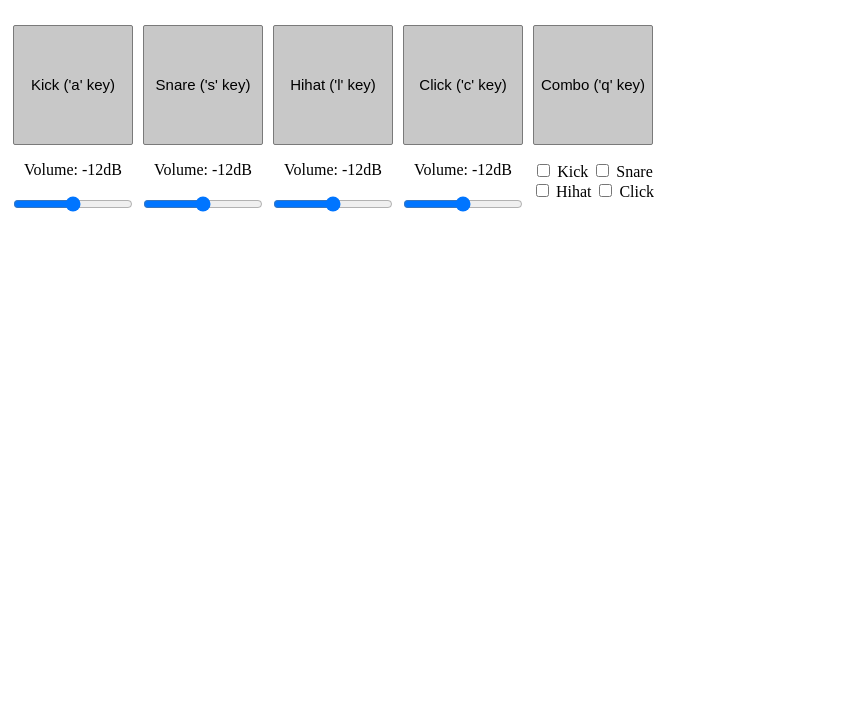
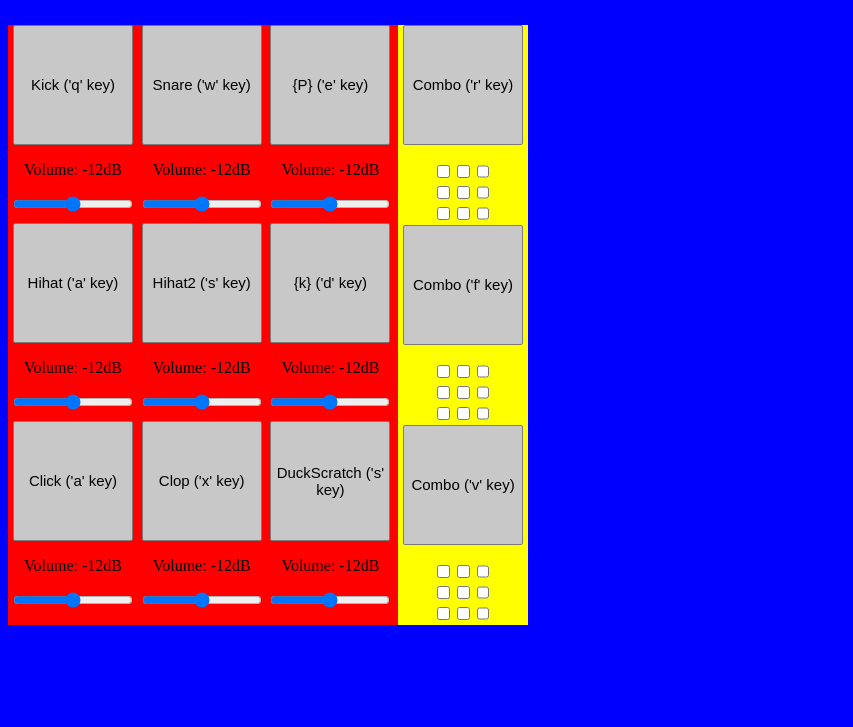
Before and after one commit to Yralec/Yralek.github.io, a plain HTML site: page beatbox/beatbox.html in a window 1280 px wide. Shown: the part 73-800 px from the top of the page, without its empty margins (0-853 px from the left). Drawn offline with Linux system fonts and the light colour scheme; no server answers.

Commit message:
beatbox update, 9 sounds 3 combo

```diff
--- a/beatbox/beatbox.html
+++ b/beatbox/beatbox.html
@@ -7,6 +7,12 @@
 </head>
 
 <style>
+	body{
+		background-color: blue;
+	}
+	h1 {
+		text-align: center;
+	}
     button {
         padding: 5px;
         background: rgb(200, 200, 200);
@@ -22,30 +28,58 @@
         border: 1px solid rgb(0,0,0);
         box-shadow: 0 0 2px 0 rgb(0,0,0);
     }
-    div#kick{
+    /*div#kick{
         width:130px;
-        height:600px;
+        height:220px;
         float:left;
     }
     #snare{
         width:130px;
-        height:600px;
+        height:220px;
         float:left;
     }
     #hihat{
         width:130px;
-        height:600px;
+        height:220px;
         float:left;
     }
     #click{
         width:130px;
-        height:600px;
+        height:220px;
         float:left;
+    }*/
+    .sound{
+    	width:130px;
+    	min-height:200px;
     }
-    #combo0{
+    .combo{
+    	background-color: yellow;
     	width:130px;
-        height:600px;
-        float:left;
+       min-height:180px;
+    }
+    .gridContainer{
+    	background-color: red;
+    	max-width: 600px;
+    	max-height: 660px;
+    	display: inline-grid;
+    	grid-template-columns: 33% 33% 33%;
+    	grid-template-rows: 33% 33% 33%;
+    }
+    .checkboxContainer{
+    	max-width: 150px;
+    	max-height: 100px;
+    	min-height: 64px;
+    	display: inline-grid;
+    	grid-template-columns: 33% 33% 33%;
+    	grid-template-rows: 33% 33% 33%;
+    }
+    .verticalContainer{
+    	display: inline-flex;
+    	flex-direction: column;
+    }
+    .horizontalContainer{
+    	display: inline-flex;
+    	flex-direction: row;
     }
     input.volume {
         width:120px;
@@ -58,78 +92,130 @@
 <h1> Homework#1: Beatbox </h1>
 <br>
 
-<div id = "kick" align = "center">
-    <button id="kickPad" onmousedown="playdrum(0)" > Kick ('a' key)</button>
+<div class="horizontalContainer">
+	<div class="gridContainer">
+		<div class="sound" id = "kick" align = "center">
+		    <button id="kickPad" onmousedown="playdrum(0)" > Kick ('q' key)</button>
 		    <p id="kickVolLabel"></p>
 		    <input class="volume" onchange="changegain(0,this.value)" id="kickVol" title="Kick volume" type="range" min="-24" max ="0" value = "-12">
 		</div>
-<div id = "snare" align = "center">
-    <button id="snarePad" onmousedown="playdrum(1)" > Snare ('s' key)</button>
+		<div class="sound" id = "snare" align = "center">
+		    <button id="snarePad" onmousedown="playdrum(1)" > Snare ('w' key)</button>
 		    <p id="snareVolLabel"></p>
 		    <input class="volume" onchange="changegain(1,this.value)" id="snareVol" title="Snare volume" type="range" min="-24" max ="0" value = "-12">
 		</div>
-<div id = "hihat" align = "center">
-    <button id="hihatPad" onmousedown="playdrum(2)"> Hihat ('l' key)</button>
+		<div class="sound" id = "{P}" align = "center">
+		    <button id="{P}Pad" onmousedown="playdrum(2)"> {P} ('e' key)</button>
+		    <p id="{P}VolLabel"></p>
+		    <input class="volume" onchange="changegain(2,this.value)" id="{P}Vol" title="{P} volume" type="range" min="-24" max ="0" value = "-12">
+		</div>
+		<div class="sound" id = "hihat" align = "center">
+		    <button id="hihatPad" onmousedown="playdrum(3)"> Hihat ('a' key)</button>
 		    <p id="hihatVolLabel"></p>
-    <input class="volume" onchange="changegain(2,this.value)" id="hihatVol" title="Hihat volume" type="range" min="-24" max ="0" value = "-12">
+		    <input class="volume" onchange="changegain(3,this.value)" id="hihatVol" title="Hihat volume" type="range" min="-24" max ="0" value = "-12">
 		</div>
-<div id = "click" align = "center">
-    <button id="clickPad" onmousedown="playdrum(3)"> Click ('c' key)</button>
+		<div class="sound" id = "hihat2" align = "center">
+		    <button id="hihat2Pad" onmousedown="playdrum(4)"> Hihat2 ('s' key)</button>
+		    <p id="hihat2VolLabel"></p>
+		    <input class="volume" onchange="changegain(4,this.value)" id="hihat2Vol" title="Hihat2 volume" type="range" min="-24" max ="0" value = "-12">
+		</div>
+		<div class="sound" id = "{k}" align = "center">
+		    <button id="{k}Pad" onmousedown="playdrum(5)"> {k} ('d' key)</button>
+		    <p id="{k}VolLabel"></p>
+		    <input class="volume" onchange="changegain(5,this.value)" id="{k}Vol" title="{k} volume" type="range" min="-24" max ="0" value = "-12">
+		</div>
+		<div class="sound" id = "click" align = "center">
+		    <button id="clickPad" onmousedown="playdrum(6)"> Click ('a' key)</button>
 		    <p id="clickVolLabel"></p>
-    <input class="volume" onchange="changegain(3,this.value)" id="clickVol" title="Click volume" type="range" min="-24" max ="0" value = "-12">
+		    <input class="volume" onchange="changegain(6,this.value)" id="clickVol" title="Click volume" type="range" min="-24" max ="0" value = "-12">
+		</div>
+		<div class="sound" id = "clop" align = "center">
+		    <button id="clopPad" onmousedown="playdrum(7)"> Clop ('x' key)</button>
+		    <p id="clopVolLabel"></p>
+		    <input class="volume" onchange="changegain(7,this.value)" id="clopVol" title="Clop volume" type="range" min="-24" max ="0" value = "-12">
+		</div>
+		<div class="sound" id = "duckScratch" align = "center">
+		    <button id="duckScratchPad" onmousedown="playdrum(8)"> DuckScratch ('s' key)</button>
+		    <p id="duckScratchVolLabel"></p>
+		    <input class="volume" onchange="changegain(9,this.value)" id="duckScratchVol" title="DuckScratch volume" type="range" min="-24" max ="0" value = "-12">
+		</div>
 	</div>
 
-<div id = "combo0" align = "center">
-    <button id="combo0Pad" onmousedown="playcombo(0)"> Combo ('q' key)</button>
+	<div class="verticalContainer">
+		<div id = "combo0" align = "center" class="combo">
+		    <button id="combo0Pad" onmousedown="playcombo(0)"> Combo ('r' key)</button>
 		    <p></p>
-    <input type="checkbox" name="kick" id="combo0_0"> <label>Kick</label>
-    <input type="checkbox" name="snare" id="combo0_1"> <label>Snare</label>
-    <input type="checkbox" name="hihat" id="combo0_2"> <label>Hihat</label>
-    <input type="checkbox" name="click" id="combo0_3"> <label>Click</label>
+		    <div class="checkboxContainer" id="checkboxContainer0"></div>
+		</div>
+		<div id = "combo1" align = "center" class="combo">
+		    <button id="combo1Pad" onmousedown="playcombo(1)"> Combo ('f' key)</button>
+		    <p></p>
+		    <div class="checkboxContainer" id="checkboxContainer1"></div>
+		</div>
+		<div id = "combo2" align = "center" class="combo">
+		    <button id="combo2Pad" onmousedown="playcombo(2)"> Combo ('v' key)</button>
+		    <p></p>
+		    <div class="checkboxContainer" id="checkboxContainer2"></div>
+		</div>
+	</div>
 </div>
 
 <script>
-	var beatBoxSoundsNumber = 4
-	var comboBoxes = 1;
-    var context = new (window.AudioContext || window.webkitAudioContext)();
-    var buffers = new Array(beatBoxSoundsNumber); // 0 : kick, 1 : snare, 2 : hihat, 3 : click
-    var volume_id = new Array("kickVol","snareVol","hihatVol", "clickVol");
-    var volume_label_id = new Array("kickVolLabel","snareVolLabel","hihatVolLabel","clickVolLabel");
-    var gain_nodes = new Array(beatBoxSoundsNumber);
-    for (i  = 0; i < beatBoxSoundsNumber; i++) {
-        gain_nodes[i] = context.createGain();
-        var vol = document.getElementById(volume_id[i]).value;
-        gain_nodes[i].gain.value = db2gain(vol);
-        document.getElementById(volume_label_id[i]).innerHTML = 'Volume:  ' + vol + 'dB';
+	var beatBoxSoundsNumber = 9
+
+	var beatBoxSounds = new Map()
+		beatBoxSounds.set(81, "kick")
+		beatBoxSounds.set(87 , "snare")
+		beatBoxSounds.set(69 , "{P}")
+		beatBoxSounds.set(65 , "hihat")
+		beatBoxSounds.set(83 , "hihat2")
+		beatBoxSounds.set(68 , "{k}")
+		beatBoxSounds.set(90 , "click")
+		beatBoxSounds.set(88 , "clop")
+		beatBoxSounds.set(67 , "duckScratch")
+
+	var comboBoxes = new Map()
+		comboBoxes.set(82, "combo0")
+		comboBoxes.set(70, "combo1")
+		comboBoxes.set(86, "combo2")
+
+    var context = new (window.AudioContext || window.webkitAudioContext)()
+    var buffers = new Array(beatBoxSoundsNumber) // 0 : kick, 1 : snare, 2 : hihat, 3 : click, 4 : duckScratch, 5 : lipRoll
+    var gain_nodes = new Array(beatBoxSoundsNumber)
+
+    var i = 0;
+    var xmls = []
+    for (var sound of beatBoxSounds.values()){
+
+    	//audio file loading
+    	xmls[i] = new XMLHttpRequest()
+    	xmls[i].open("Get",sound+".wav",true)
+    	xmls[i].responseType = "arraybuffer"
+    	xmls[i].onload = function(){
+    		var index = xmls.indexOf(this)
+    	    context.decodeAudioData(xmls[index].response, function(buffer){buffers[index] = buffer})
     	}
-    var kick = new XMLHttpRequest();
-    kick.open("Get","kick.wav",true);
-    kick.responseType = "arraybuffer";
-    kick.onload = function(){
-        context.decodeAudioData(kick.response, function(buffer){buffers[0] = buffer;});
+    	xmls[i].send()
+
+    	//gain nodes
+        gain_nodes[i] = context.createGain()
+
+        var vol = document.getElementById(sound+"Vol").value
+        gain_nodes[i].gain.value = db2gain(vol)
+        document.getElementById(sound+"VolLabel").innerHTML = 'Volume:  ' + vol + 'dB'
+
+        //checkboxes
+        for(c = 0; c < comboBoxes.size;	 c++){
+        	var container = document.getElementById("checkboxContainer"+c)
+        	var checkbox = document.createElement("input")
+        	checkbox.type = "checkbox"
+        	checkbox.name = sound
+        	checkbox.id = "combo"+c+"_"+sound
+        	container.appendChild(checkbox)
 		}
-    kick.send();
-    var snare = new XMLHttpRequest();
-    snare.open("Get","snare.wav",true);
-    snare.responseType = "arraybuffer";
-    snare.onload = function(){
-        context.decodeAudioData(snare.response, function(buffer){buffers[1] = buffer;});
+
+        i++;
     }
-    snare.send();
-    var hihat = new XMLHttpRequest();
-    hihat.open("Get","hihat.wav",true);
-    hihat.responseType = "arraybuffer";
-    hihat.onload = function(){
-        context.decodeAudioData(hihat.response, function(buffer){buffers[2] = buffer;});
-    }
-    hihat.send();
-	var click = new XMLHttpRequest();
-    click.open("Get","click.wav",true);
-    click.responseType = "arraybuffer";
-    click.onload = function(){
-        context.decodeAudioData(click.response, function(buffer){buffers[3] = buffer;});
-    }
-    click.send();
 
     window.onload=function(){
         window.addEventListener('keydown', function (key) {
@@ -147,79 +233,44 @@
     }
 
     function playcombo(x) {
-    	for(i = 0; i < beatBoxSoundsNumber; ++i){
-	        if (document.getElementById("combo"+x+"_"+i).checked){
+    	var i = 0;
+    	for(var sound of beatBoxSounds.values()){
+	        if (document.getElementById("combo"+x+"_"+sound).checked){
 	        	var source = context.createBufferSource()
 		        source.buffer = buffers[i]
 		        source.connect(gain_nodes[i]).connect(context.destination)
 		        source.start()
     		}
+    		i++
     	}
     }
 
     function changegain(i,changedvalue){
-        gain_nodes[i].gain.value = db2gain(changedvalue);
-        document.getElementById(volume_label_id[i]).innerHTML = 'Volume:  ' + changedvalue + 'dB';
+        gain_nodes[i].gain.value = db2gain(changedvalue)
+        var iterator = beatBoxSounds.values()
+        var ite = iterator.next()
+        for(let x = 0; x < i && !ite.done; ++x){
+        	ite = iterator.next()
+        }
+        document.getElementById(ite.value+"VolLabel").innerHTML = 'Volume:  ' + changedvalue + 'dB'
     }
     function db2gain(db_gain) {
         //10^(db/20) = P/P0
-
         var gain = Math.pow(10, (db_gain/20))
         return gain
     }
     // keyboard mapping
     function keyboardDown(key) {
-        switch (key.keyCode) {
-            case 65: //'a'
-                var kickpad = document.getElementById("kickPad");
-                kickpad.className = 'active';
-                simulateClick(kickpad);
-                break;
-            case 83: //'s'
-                var snarepad = document.getElementById("snarePad");
-                snarepad.className = 'active';
-                simulateClick(snarepad);
-                break;
-            case 76: //'l'
-                var hihatpad = document.getElementById("hihatPad");
-                hihatpad.className = 'active';
-                simulateClick(hihatpad);
-                break;
-            case 67: //'c'
-                var clickpad = document.getElementById("clickPad");
-                clickpad.className = 'active';
-                simulateClick(clickpad);
-                break;
-            case 81: //'c'
-                var combo0pad = document.getElementById("combo0Pad");
-                combo0pad.className = 'active';
-                simulateClick(combo0pad);
-                break;
+        var pad = document.getElementById((beatBoxSounds.get(key.keyCode)||comboBoxes.get(key.keyCode)) + "Pad")
+        if(pad != null){
+        	pad.className = 'active'
+            simulateClick(pad)
         }
     }
     function keyboardUp(key) {
-        switch (key.keyCode) {
-            case 65: //'a'
-                var kickpad = document.getElementById("kickPad");
-                kickpad.className = '';
-                break;
-            case 83: //'s'
-                var snarepad = document.getElementById("snarePad");
-                snarepad.className = '';
-                break;
-            case 76: //'l'
-                var hihatpad = document.getElementById("hihatPad");
-                hihatpad.className = '';
-                break;
-            case 67: //'c'
-                var clickpad = document.getElementById("clickPad");
-                clickpad.className = '';
-                break;
-        	case 81: //'c'
-                var combo0pad = document.getElementById("combo0Pad");
-                combo0pad.className = '';
-                break;
-        }
+        var pad = document.getElementById((beatBoxSounds.get(key.keyCode)||comboBoxes.get(key.keyCode)) + "Pad")
+        if(pad != null)
+	        pad.className = ''
     }
     // simulated mousedown on buttons
     function simulateClick(element) {
@@ -228,7 +279,7 @@
             cancelable: true,
             view: window
         });
-        element.dispatchEvent(event);
+        element.dispatchEvent(event)
     }
 </script>
 </body>
```
Also changed, not shown: 7 other files. Lines whose indentation alone changed are shown as unchanged.
